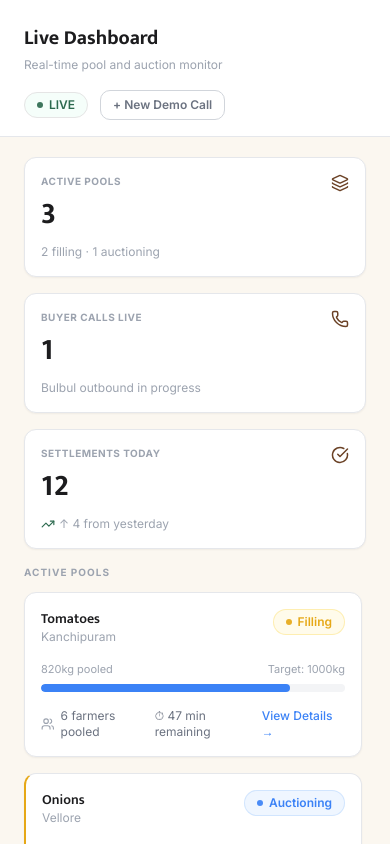
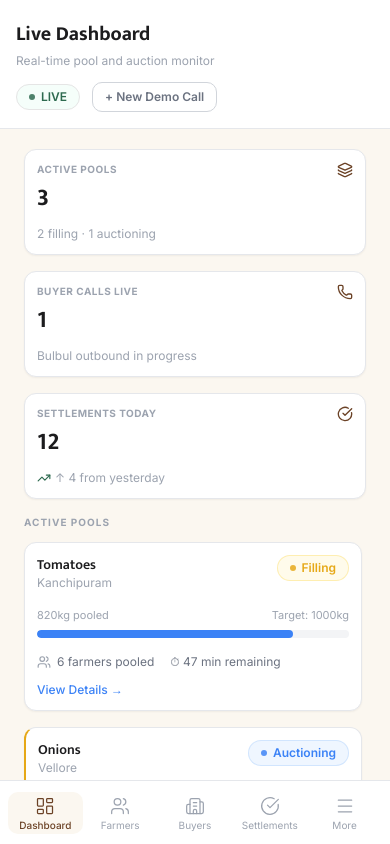
Before and after one commit to Akshayathiru/flowzint, a Next.js app in the folder frontend/: page /dashboard in a window 390 px wide. Shown: the top 844 px of the page. Built offline with nearby package versions, Linux system fonts and the light colour scheme.

Commit message:
responsive

```diff
--- a/frontend/app/admin/settings/page.tsx
+++ b/frontend/app/admin/settings/page.tsx
@@ -3,6 +3,7 @@
 // TODO: PATCH /api/admin/settings
 
 import React, { useState } from "react";
+import Link from "next/link";
 import {
   AlertTriangle,
   Eye,
@@ -145,6 +146,15 @@ export default function AdminSettingsPage() {
 
       {/* Main Content Area */}
       <main className="max-w-6xl w-full mx-auto px-6 py-6 flex flex-col gap-6">
+        <div className="lg:hidden bg-charcoal rounded-xl p-4 mb-2 flex items-center justify-between shadow-sm">
+          <div>
+            <div className="font-display font-semibold text-sm text-white">Demo Control Panel</div>
+            <div className="font-sans text-xs text-gray-400 mt-0.5">Trigger live demo events</div>
+          </div>
+          <Link href="/demo" className="bg-harvest-gold text-soil-brown rounded-lg px-3 py-2 font-sans text-xs font-medium">
+            Open →
+          </Link>
+        </div>
 
         {/* Dynamic Grid Layout */}
         <div className="grid grid-cols-1 lg:grid-cols-[1fr_280px] gap-6 items-start">
--- a/frontend/app/dashboard/page.tsx
+++ b/frontend/app/dashboard/page.tsx
@@ -103,7 +103,7 @@ export default function Dashboard() {
           </div>
 
           {/* RIGHT PANEL */}
-          <div className="flex flex-col gap-5 lg:overflow-y-auto lg:h-full pb-6">
+          <div className="hidden lg:flex flex-col gap-5 lg:overflow-y-auto lg:h-full pb-6">
             <MandiMap />
 
             {/* Quick Actions */}
--- a/frontend/components/demo/DemoTriggerButton.tsx
+++ b/frontend/components/demo/DemoTriggerButton.tsx
@@ -11,13 +11,13 @@ export default function DemoTriggerButton() {
   }
 
   return (
-    <div className="fixed bottom-6 right-6 z-50 animate-pulse">
+    <div className="fixed bottom-6 right-6 z-50 hidden lg:block">
       <Link
         href="/demo"
-        className="bg-alert-red text-white rounded-full px-4 py-3 font-sans font-semibold text-xs shadow-lg hover:bg-red-700 transition-colors flex items-center select-none"
+        className="bg-charcoal text-white rounded-full px-3 py-2 font-sans font-medium text-xs shadow-md hover:bg-stone-800 transition-colors flex items-center select-none"
       >
-        <span className="w-2 h-2 bg-white rounded-full inline-block mr-2 animate-ping" />
-        Demo Panel
+        <span className="w-1.5 h-1.5 bg-harvest-gold rounded-full inline-block mr-2 animate-pulse" />
+        Demo
       </Link>
     </div>
   );
--- a/frontend/components/pool/PoolCard.tsx
+++ b/frontend/components/pool/PoolCard.tsx
@@ -53,7 +53,7 @@ export default function PoolCard({
 
   return (
     <div
-      className={`bg-white rounded-xl border border-gray-200 p-4 shadow-sm hover:border-gray-300 transition-all ${getBorderColorClass()}`}
+      className={`bg-white rounded-xl border border-gray-200 p-3 lg:p-4 shadow-sm hover:border-gray-300 transition-all ${getBorderColorClass()}`}
     >
       {/* Top Row */}
       <div className="flex justify-between items-start">
@@ -81,7 +81,7 @@ export default function PoolCard({
       </div>
 
       {/* Bottom Row */}
-      <div className="mt-4 flex justify-between items-center text-xs text-gray-500 font-sans">
+      <div className="mt-4 flex flex-wrap gap-y-2 gap-x-4 items-center text-xs text-gray-500 font-sans">
         <div className="flex items-center gap-1.5">
           <Users className="w-3.5 h-3.5 text-gray-400" />
           <span>{farmersCount} farmers pooled</span>
@@ -91,7 +91,7 @@ export default function PoolCard({
         </div>
         <Link
           href={`/dashboard/pool/${poolId}`}
-          className="font-medium text-sky-blue hover:underline text-xs"
+          className="text-sky-blue font-sans text-xs font-medium hover:underline w-full lg:w-auto mt-1 lg:mt-0"
         >
           View Details &rarr;
         </Link>
--- a/frontend/components/shared/ConditionalSidebar.tsx
+++ b/frontend/components/shared/ConditionalSidebar.tsx
@@ -3,6 +3,7 @@
 import React from "react";
 import { usePathname } from "next/navigation";
 import Sidebar from "./Sidebar";
+import MobileNav from "./MobileNav";
 
 export default function ConditionalSidebar() {
   const pathname = usePathname();
@@ -11,5 +12,10 @@ export default function ConditionalSidebar() {
     return null;
   }
 
-  return <Sidebar />;
+  return (
+    <>
+      <Sidebar />
+      <MobileNav />
+    </>
+  );
 }
--- a/frontend/components/shared/LayoutWrapper.tsx
+++ b/frontend/components/shared/LayoutWrapper.tsx
@@ -20,7 +20,7 @@ export default function LayoutWrapper({
       {/* Main viewport area offset on desktop if sidebar is active */}
       <div
         className={`flex-1 min-h-screen overflow-y-auto ${
-          isLanding ? "" : "lg:ml-56 ml-0"
+          isLanding ? "" : "lg:ml-56 ml-0 pb-16 lg:pb-0"
         }`}
       >
         {children}
--- /dev/null
+++ b/frontend/components/shared/MobileNav.tsx
@@ -0,0 +1,63 @@
+"use client";
+
+import React from "react";
+import Link from "next/link";
+import { usePathname } from "next/navigation";
+import {
+  LayoutDashboard,
+  Users,
+  Building2,
+  CheckCircle,
+  Menu,
+} from "lucide-react";
+
+const mobileItems = [
+  { label: "Dashboard", href: "/dashboard", icon: LayoutDashboard },
+  { label: "Farmers", href: "/farmers", icon: Users },
+  { label: "Buyers", href: "/buyers", icon: Building2 },
+  { label: "Settlements", href: "/settlements", icon: CheckCircle },
+  { label: "More", href: "/admin/settings", icon: Menu },
+];
+
+export default function MobileNav() {
+  const pathname = usePathname();
+
+  return (
+    <nav
+      className="fixed bottom-0 left-0 right-0 z-40 bg-white border-t border-gray-200 h-16 lg:hidden block font-sans"
+      style={{ paddingBottom: "env(safe-area-inset-bottom)" }}
+    >
+      <div className="flex items-center justify-around h-full px-2">
+        {mobileItems.map((item) => {
+          const isActive = pathname.startsWith(item.href);
+
+          return (
+            <Link
+              key={item.label}
+              href={item.href}
+              className={`flex flex-col items-center justify-center gap-1 flex-1 py-1 rounded-lg transition-colors cursor-pointer ${
+                isActive
+                  ? "bg-warm-cream text-soil-brown font-semibold"
+                  : "text-gray-400 hover:text-gray-600"
+              }`}
+            >
+              <item.icon
+                className={`w-5 h-5 shrink-0 ${
+                  isActive ? "text-soil-brown" : "text-gray-400"
+                }`}
+                strokeWidth={1.5}
+              />
+              <span
+                className={`text-[10px] leading-none ${
+                  isActive ? "text-soil-brown font-medium" : "text-gray-400"
+                }`}
+              >
+                {item.label}
+              </span>
+            </Link>
+          );
+        })}
+      </div>
+    </nav>
+  );
+}
--- a/frontend/components/shared/PageHeader.tsx
+++ b/frontend/components/shared/PageHeader.tsx
@@ -14,7 +14,7 @@ export default function PageHeader({
   actions,
 }: PageHeaderProps) {
   return (
-    <header className="px-6 pt-6 pb-4 border-b border-gray-200 bg-white flex flex-col sm:flex-row justify-between items-start sm:items-center gap-4 shrink-0 font-sans">
+    <header className="px-4 lg:px-6 pt-5 pb-4 border-b border-gray-200 bg-white flex flex-col lg:flex-row lg:items-center lg:justify-between gap-3 shrink-0 font-sans">
       {/* Left branding/description */}
       <div className="flex flex-col">
         <h1 className="font-display font-bold text-xl text-charcoal">
@@ -29,7 +29,7 @@ export default function PageHeader({
 
       {/* Right actions slot */}
       {actions && (
-        <div className="flex flex-wrap items-center gap-3 w-full sm:w-auto sm:justify-end">
+        <div className="flex items-center gap-2 flex-wrap">
           {actions}
         </div>
       )}
--- a/frontend/components/shared/StatCard.tsx
+++ b/frontend/components/shared/StatCard.tsx
@@ -17,17 +17,17 @@ export default function StatCard({
   icon: Icon,
 }: StatCardProps) {
   return (
-    <div className="bg-white rounded-xl border border-gray-200 p-4 relative shadow-sm hover:border-gray-300 transition-colors flex flex-col justify-between">
+    <div className="bg-white rounded-xl border border-gray-200 p-3 lg:p-4 relative shadow-sm hover:border-gray-300 transition-colors flex flex-col justify-between">
       <div>
         <div className="flex justify-between items-start">
           <span className="font-sans text-[10px] font-bold uppercase tracking-wider text-gray-400">
             {label}
           </span>
           <div className="text-soil-brown">
-            <Icon className="w-[18px] h-[18px]" />
+            <Icon className="w-4 h-4 lg:w-[18px] lg:h-[18px]" />
           </div>
         </div>
-        <div className="font-display font-bold text-3xl text-charcoal mt-1">
+        <div className="font-display font-bold text-2xl lg:text-3xl text-charcoal mt-1">
           {value}
         </div>
       </div>
```
